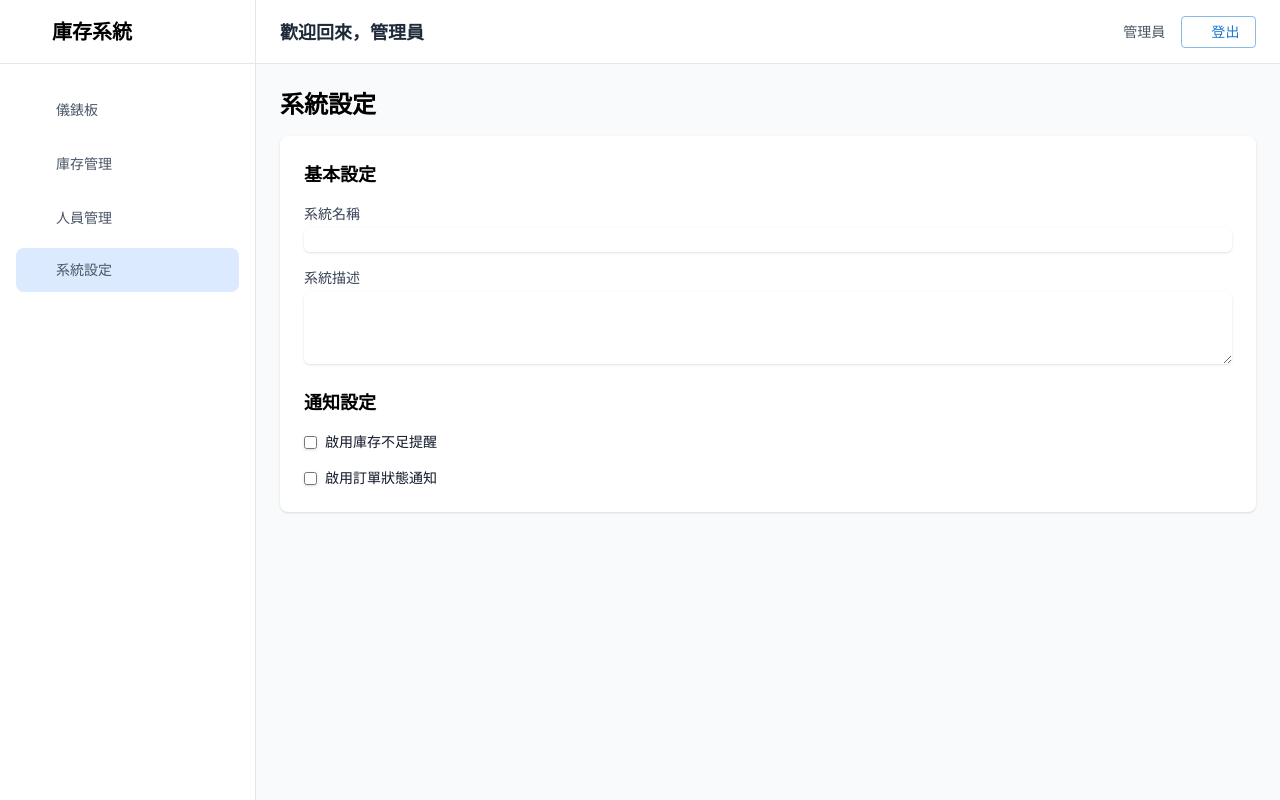
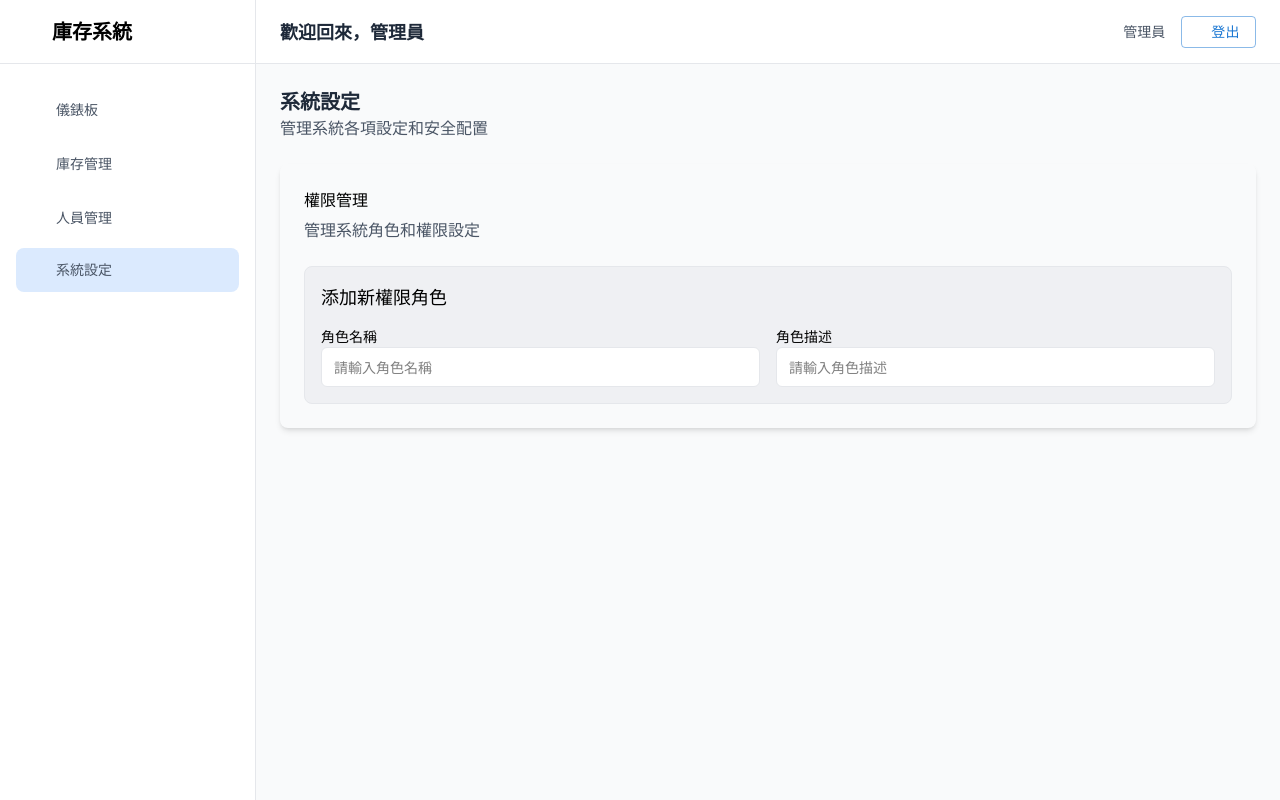
Before and after one commit to san257718/Item-Backstage, a React app: page /admin/settings in a window 1280 px wide. Built offline with nearby package versions, Linux system fonts and the light colour scheme; sample sign-in values are in the browser's storage; some icons are missing.

Commit message:
feat: 新增商品管理 新增商品model

```diff
--- a/src/layout/components/Sidebar.tsx
+++ b/src/layout/components/Sidebar.tsx
@@ -66,8 +66,6 @@ export default function Sidebar() {
     return isActive(item.path) || hasActiveSubItem(item.subItems);
   };
 
-  console.log(menuItems);
-
   return (
     <div className="h-screen flex flex-col bg-white">
       <div className="flex items-center h-16 px-6 border-b border-gray-200 space-x-3 bg-white">
--- a/src/pages/DashboardPage/DashboardPage.tsx
+++ b/src/pages/DashboardPage/DashboardPage.tsx
@@ -40,7 +40,13 @@ export default function DashboardPage() {
   };
 
   return (
-    <div>
+    <div className="space-y-6">
+      <div className="flex justify-between items-center">
+        <div>
+          <h3 className="text-xl font-semibold text-gray-800">商品庫存管理</h3>
+          <p className=" text-gray-600">管理所有庫存商品和庫存狀況</p>
+        </div>
+      </div>
       <div className="grid grid-cols-1 md:grid-cols-2 lg:grid-cols-3 xl:grid-cols-4 gap-6">
         {data.map((item) => {
           return (
@@ -65,7 +71,6 @@ export default function DashboardPage() {
           );
         })}
       </div>
-
     </div>
   );
 }
--- a/src/pages/SettingsPage/SettingsPage.tsx
+++ b/src/pages/SettingsPage/SettingsPage.tsx
@@ -1,44 +1,30 @@
 export default function SettingsPage() {
   return (
-    <div>
-      <h1 className="text-2xl font-bold mb-4">系統設定</h1>
-      <div className="bg-white rounded-lg shadow p-6">
-        <div className="space-y-6">
-          <div>
-            <h2 className="text-lg font-semibold mb-4">基本設定</h2>
-            <div className="space-y-4">
-              <div>
-                <label className="block text-sm font-medium text-gray-700">系統名稱</label>
-                <input
-                  type="text"
-                  className="mt-1 block w-full rounded-md border-gray-300 shadow-sm focus:border-blue-500 focus:ring-blue-500"
-                />
+    <div className="space-y-6">
+      <div className="flex justify-between items-center">
+        <div>
+          <h3 className="text-xl font-semibold text-gray-800">系統設定</h3>
+          <p className=" text-gray-600">管理系統各項設定和安全配置</p>
+        </div>
+      </div>
+
+      <div className="rounded-lg bg-card text-card-foreground border-0 shadow-md">
+        <div className="flex flex-col space-y-1.5 p-6">
+          <h3>權限管理</h3>
+          <p className=" text-gray-600">管理系統角色和權限設定</p>
+        </div>
+
+        <div className="pt-0 p-6">
+          <div className="border rounded-lg p-4 bg-gray-200/50 border-gray-200">
+            <h3 className="text-lg font-medium mb-4">添加新權限角色</h3>
+            <div className="grid grid-cols-1 md:grid-cols-2 gap-4">
+              <div className="flex flex-col">
+                <label className="text-sm">角色名稱</label>
+                <input placeholder="請輸入角色名稱" className="flex h-10 w-full rounded-md border bg-background px-3 py-2 text-base ring-offset-background file:border-0 file:bg-transparent file:text-sm file:font-medium file:text-foreground placeholder:text-muted-foreground disabled:cursor-not-allowed outline-[0] disabled:opacity-50 md:text-sm border-gray-200 focus:border-black focus:border-2 bg-white" />
               </div>
-              <div>
-                <label className="block text-sm font-medium text-gray-700">系統描述</label>
-                <textarea
-                  className="mt-1 block w-full rounded-md border-gray-300 shadow-sm focus:border-blue-500 focus:ring-blue-500"
-                  rows={3}
-                ></textarea>
-              </div>
-            </div>
-          </div>
-          <div>
-            <h2 className="text-lg font-semibold mb-4">通知設定</h2>
-            <div className="space-y-4">
-              <div className="flex items-center">
-                <input
-                  type="checkbox"
-                  className="rounded border-gray-300 text-blue-600 shadow-sm focus:border-blue-500 focus:ring-blue-500"
-                />
-                <label className="ml-2 block text-sm text-gray-900">啟用庫存不足提醒</label>
-              </div>
-              <div className="flex items-center">
-                <input
-                  type="checkbox"
-                  className="rounded border-gray-300 text-blue-600 shadow-sm focus:border-blue-500 focus:ring-blue-500"
-                />
-                <label className="ml-2 block text-sm text-gray-900">啟用訂單狀態通知</label>
+              <div className="flex flex-col">
+                <label className="text-sm">角色描述</label>
+                <input placeholder="請輸入角色描述" className="flex h-10 w-full rounded-md border bg-background px-3 py-2 text-base ring-offset-background file:border-0 file:bg-transparent file:text-sm file:font-medium file:text-foreground placeholder:text-muted-foreground disabled:cursor-not-allowed outline-[0] disabled:opacity-50 md:text-sm border-gray-200 focus:border-black focus:border-2 bg-white" />
               </div>
             </div>
           </div>
--- a/src/pages/UsersPage/UsersPage.tsx
+++ b/src/pages/UsersPage/UsersPage.tsx
@@ -40,7 +40,7 @@ export default function UsersPage() {
       <div className="flex justify-between items-center">
         <div>
           <h3 className="text-xl font-semibold text-gray-800">人員管理</h3>
-          <p>管理所有員工資料和權限設定</p>
+          <p className=" text-gray-600">管理所有員工資料和權限設定</p>
         </div>
         <div>
           <Button variant="contained">新增員工</Button>
--- a/src/pages/inventoryPage/management/managementPage.tsx
+++ b/src/pages/inventoryPage/management/managementPage.tsx
@@ -4,7 +4,10 @@ import SearchIcon from '@mui/icons-material/Search';
 import { menagementPageResponse } from '@/interface/response/inventoryPage/menagementPage';
 import DeleteOutlineOutlinedIcon from '@mui/icons-material/DeleteOutlineOutlined';
 import EditCalendarOutlinedIcon from '@mui/icons-material/EditCalendarOutlined';
+import ManagementPageModal from './model';
+
 export default function InventoryManagementPage() {
+  const [open, setOpen] = useState<boolean>(true);
   const [products, setProducts] = useState<menagementPageResponse[]>([
     {
       id: 1,
@@ -48,15 +51,21 @@ export default function InventoryManagementPage() {
     }
   };
 
+  const handleModalOpen = () => {
+    setOpen(!open);
+  };
+  console.log(open);
   return (
     <div className="space-y-6">
       <div className="flex justify-between items-center">
         <div>
           <h3 className="text-xl font-semibold text-gray-800">商品庫存管理</h3>
-          <p>管理所有庫存商品和庫存狀況</p>
+          <p className=" text-gray-600">管理所有庫存商品和庫存狀況</p>
         </div>
         <div>
-          <Button variant="contained">新增商品</Button>
+          <Button variant="contained" onClick={handleModalOpen}>
+            新增商品
+          </Button>
         </div>
       </div>
 
@@ -120,6 +129,7 @@ export default function InventoryManagementPage() {
           </div>
         </div>
       </div>
+      <ManagementPageModal open={open} handleModalOpen={handleModalOpen} />
     </div>
   );
 }
--- /dev/null
+++ b/src/pages/inventoryPage/management/model.tsx
@@ -0,0 +1,119 @@
+import CloseOutlinedIcon from '@mui/icons-material/CloseOutlined';
+import Box from '@mui/material/Box';
+import InputLabel from '@mui/material/InputLabel';
+import MenuItem from '@mui/material/MenuItem';
+import FormControl from '@mui/material/FormControl';
+import Select from '@mui/material/Select';
+import Button from '@mui/material/Button';
+import Stack from '@mui/material/Stack';
+import { useState } from 'react';
+interface managementPageModalProps {
+  open: boolean;
+  handleModalOpen: () => void;
+}
+
+export default function ManagementPageModal({ open, handleModalOpen }: managementPageModalProps) {
+  const [stock, setStock] = useState<{ id: number; name: string }[]>([
+    { id: 1, name: '庫存充足' },
+    { id: 2, name: '庫存不足' },
+    { id: 3, name: '缺貨' },
+  ]);
+  return (
+    <div>
+      {open && (
+        <div className="fixed inset-0 bg-black/50  flex items-center justify-center p-4 z-50">
+          <div className="rounded-lg shadow-sm w-full max-w-md bg-white">
+            <div className="flex flex-col space-y-1.5 p-6">
+              <div className="flex items-center justify-between">
+                <div>
+                  <h3 className="text-2xl font-semibold leading-none tracking-tight text-gray-800">
+                    新增商品
+                  </h3>
+                  <p className="text-gray-600 text-sm">新增庫存商品到系統</p>
+                </div>
+                <div className="">
+                  <button
+                    onClick={handleModalOpen}
+                    className="cursor-pointer w-10 h-10 hover:bg-gray-200 hover:rounded-md"
+                  >
+                    <CloseOutlinedIcon color={'action'} />
+                  </button>
+                </div>
+              </div>
+            </div>
+
+            <div className="pt-0 p-6">
+              <form className="space-y-4">
+                <div className="space-y-2">
+                  <label>商品名稱</label>
+                  <input
+                    className="flex h-10 w-full rounded-md border bg-background px-3 py-2 text-base ring-offset-background file:border-0 file:bg-transparent file:text-sm file:font-medium file:text-foreground placeholder:text-muted-foreground disabled:cursor-not-allowed outline-[0] disabled:opacity-50 md:text-sm border-gray-200 focus:border-black focus:border-2"
+                    placeholder="請輸入商品名稱"
+                  />
+                </div>
+                <div className="space-y-2">
+                  <label>商品類別</label>
+                  <input
+                    className="flex h-10 w-full rounded-md border bg-background px-3 py-2 text-base ring-offset-background file:border-0 file:bg-transparent file:text-sm file:font-medium file:text-foreground placeholder:text-muted-foreground disabled:cursor-not-allowed outline-[0] disabled:opacity-50 md:text-sm border-gray-200 focus:border-black focus:border-2"
+                    placeholder="請輸入商品類別"
+                  />
+                </div>
+
+                <div className="grid grid-cols-2 gap-4">
+                  <div className="space-y-2">
+                    <label>數量</label>
+                    <input
+                      className="flex h-10 w-full rounded-md border bg-background px-3 py-2 text-base ring-offset-background file:border-0 file:bg-transparent file:text-sm file:font-medium file:text-foreground disabled:cursor-not-allowed outline-[0] disabled:opacity-50 md:text-sm border-gray-200 focus:border-black focus:border-2 placeholder:text-black"
+                      placeholder="0"
+                    />
+                  </div>
+                  <div className="space-y-2">
+                    <label>單價</label>
+                    <input
+                      className="flex h-10 w-full rounded-md border bg-background px-3 py-2 text-base ring-offset-background file:border-0 file:bg-transparent file:text-sm file:font-medium file:text-foreground disabled:cursor-not-allowed outline-[0] disabled:opacity-50 md:text-sm border-gray-200 focus:border-black focus:border-2 placeholder:text-black"
+                      placeholder="0"
+                    />
+                  </div>
+                </div>
+
+                <div className="space-y-2">
+                  <label>數量</label>
+                  <input
+                    className="flex h-10 w-full rounded-md border bg-background px-3 py-2 text-base ring-offset-background file:border-0 file:bg-transparent file:text-sm file:font-medium file:text-foreground disabled:cursor-not-allowed outline-[0] disabled:opacity-50 md:text-sm border-gray-200 focus:border-black focus:border-2 placeholder:text-black"
+                    placeholder="0"
+                  />
+                </div>
+
+                <Box>
+                  <FormControl fullWidth>
+                    <InputLabel id="stock">庫存狀態</InputLabel>
+                    <Select
+                      labelId="stock"
+                      id="stock-select"
+                      // value={age}
+                      label="庫存狀態"
+                      // onChange={handleChange}
+                    >
+                      {stock.map((itme) => {
+                        return (
+                          <MenuItem key={itme.id} value={itme.id}>
+                            {itme.name}
+                          </MenuItem>
+                        );
+                      })}
+                    </Select>
+                  </FormControl>
+                </Box>
+
+                <Stack spacing={2} direction="row" sx={{ display: 'flex', justifyContent: 'center' }}>
+                  <Button sx={{ width: '100%'}} variant="outlined">取消</Button>
+                  <Button sx={{ width: '100%'}} variant="contained">新增</Button>
+                </Stack>
+              </form>
+            </div>
+          </div>
+        </div>
+      )}
+    </div>
+  );
+}
--- a/src/pages/inventoryPage/management/order.tsx
+++ b/src/pages/inventoryPage/order/order.tsx
@@ -52,7 +52,7 @@ export default function Order() {
       <div className="flex justify-between items-center">
         <div>
           <h3 className="text-xl font-semibold text-gray-800">商品庫存管理</h3>
-          <p>管理所有庫存商品和庫存狀況</p>
+          <p className=" text-gray-600">管理所有庫存商品和庫存狀況</p>
         </div>
         <div>
           <Button variant="contained">
--- a/src/pages/inventoryPage/management/product-settings.tsx
+++ b/src/pages/inventoryPage/product-settings/product-settings.tsx
@@ -45,7 +45,7 @@ export default function ProductSettingsPage() {
       <div className="flex justify-between items-center">
         <div>
           <h3 className="text-xl font-semibold text-gray-800">商品庫存管理</h3>
-          <p>管理所有庫存商品和庫存狀況</p>
+          <p className=" text-gray-600">管理所有庫存商品和庫存狀況</p>
         </div>
       </div>
 
--- a/src/router/routes.tsx
+++ b/src/router/routes.tsx
@@ -7,8 +7,8 @@ import LoginPage from '@/pages/LoginPage';
 import MainLayout from '@/layout/MainLayout';
 import { Navigate } from 'react-router-dom';
 import InventoryManagementPage from '@/pages/inventoryPage/management/managementPage';
-import Order from '@/pages/inventoryPage/management/order';
-import ProductSettingsPage from '@/pages/inventoryPage/management/product-settings';
+import Order from '@/pages/inventoryPage/order/order';
+import ProductSettingsPage from '@/pages/inventoryPage/product-settings/product-settings';
 
 // 檢查是否已登入
 const isAuthenticated = () => localStorage.getItem('isAuthenticated') === 'true';
```
